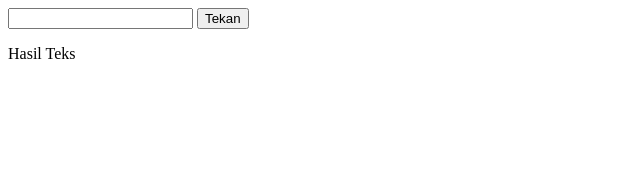
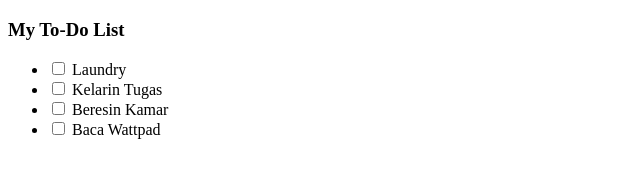
Before and after one commit to Yunidaa/belajarJS, a plain HTML site: page index.html in a window 1280 px wide. Shown: the whole page, without its empty margins (0-640 px from the left). Drawn offline with Linux system fonts and the light colour scheme.

Commit message:
Add files via upload

```diff
--- a/index.html
+++ b/index.html
@@ -1,4 +1,4 @@
-<!DOCTYPE html>
+<!-- <!DOCTYPE html>
 <html lang="en">
 <head>
     <meta charset="UTF-8">
@@ -13,4 +13,22 @@
     <p>Hasil Teks <span id="hasil"></span></p>
     <script src="main.js"></script>
 </body>
+</html> -->
+
+<!DOCTYPE html>
+<html>
+<head>
+    <title>Yun's To-Do List</title>
+</head>
+<body>
+    <h3>My To-Do List</h3>
+    <ul id="todo-list">
+        <li><input type="checkbox" id="item1"> Laundry</li>
+        <li><input type="checkbox" id="item2"> Kelarin Tugas</li>
+        <li><input type="checkbox" id="item2"> Beresin Kamar</li>
+        <li><input type="checkbox" id="item3"> Baca Wattpad</li>
+    </ul>
+
+    <script src="main.js"></script>
+</body>
 </html>
```
